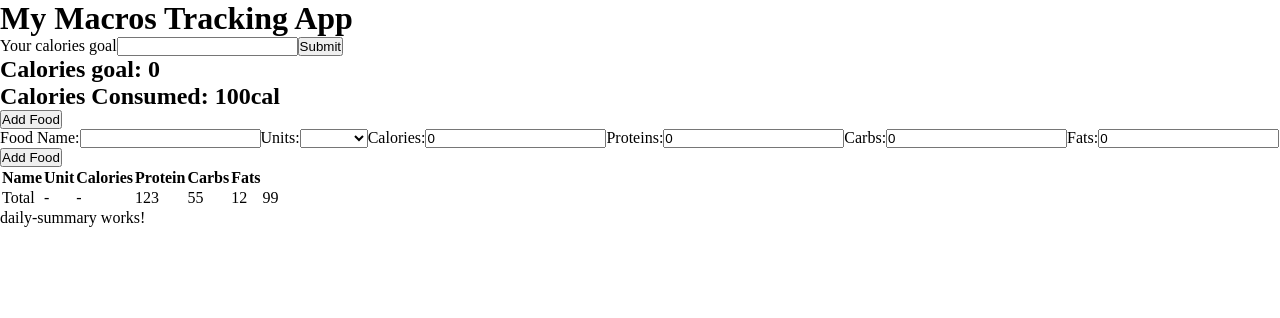
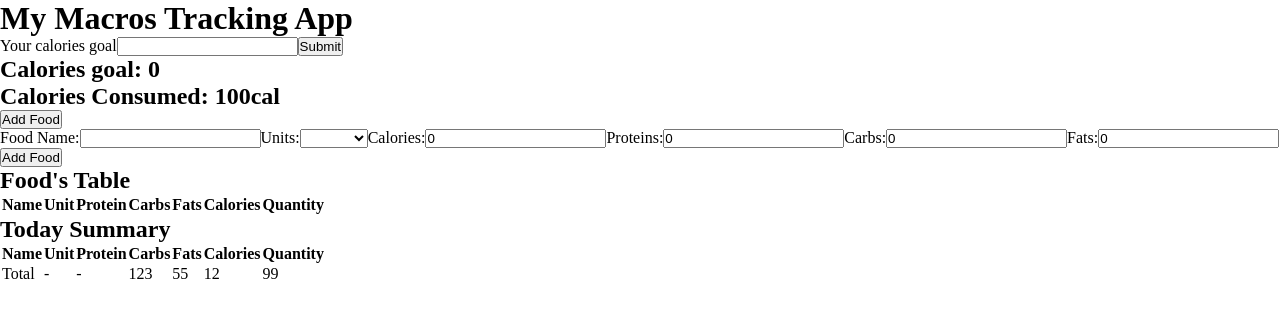
Before and after one commit to ChronoDan07/macros-tracker-app, an Angular app: page / in a window 1280 px wide. Shown: the top 318 px of the page. Built offline with nearby package versions, Linux system fonts and the light colour scheme.

Commit message:
Create DailySummary component that gets data from Foods Table and displays it

```diff
--- a/angular.json
+++ b/angular.json
@@ -13,6 +13,9 @@
         "@schematics/angular:component": {
           "style": "scss",
           "type": "component"
+        },
+        "@schematics/angular:service": {
+          "type": "service"
         }
       },
       "root": "",
--- a/src/app/components/daily-summary/daily-summary.component.html
+++ b/src/app/components/daily-summary/daily-summary.component.html
@@ -1 +1,35 @@
-<p>daily-summary works!</p>
+<h2>Today Summary</h2>
+<table>
+  <thead>
+    <tr>
+      <th>Name</th>
+      <th>Unit</th>
+      <th>Protein</th>
+      <th>Carbs</th>
+      <th>Fats</th>
+      <th>Calories</th>
+      <th>Quantity</th>
+    </tr>
+  </thead>
+  <tbody>
+    @for (food of summaryFoods; track food) {
+      <tr>
+        <td>{{ food.name }}</td>
+        <td>{{ food.units }}</td>
+        <td>{{ food.proteins }}</td>
+        <td>{{ food.carbs }}</td>
+        <td>{{ food.fats }}</td>
+        <td>{{ food.calories }}</td>
+      </tr>
+    }
+    <tr>
+      <td>Total</td>
+      <td>-</td>
+      <td>-</td>
+      <td>123</td>
+      <td>55</td>
+      <td>12</td>
+      <td>99</td>
+    </tr>
+  </tbody>
+</table>
--- a/src/app/components/daily-summary/daily-summary.component.ts
+++ b/src/app/components/daily-summary/daily-summary.component.ts
@@ -1,9 +1,22 @@
-import { Component } from '@angular/core';
+import { Component, OnInit } from '@angular/core';
+import { DailySummaryService } from '../../services/daily-summary.service';
+import { Food } from '../../model/food.type';
 
 @Component({
   selector: 'app-daily-summary',
+  standalone: true,
   imports: [],
   templateUrl: './daily-summary.component.html',
   styleUrl: './daily-summary.component.scss',
 })
-export class DailySummaryComponent {}
+export class DailySummaryComponent implements OnInit {
+  summaryFoods: Food[] = [];
+
+  constructor(private dailySummaryService: DailySummaryService) {}
+
+  ngOnInit(): void {
+    this.dailySummaryService.summaryFoods$.subscribe(list => {
+      this.summaryFoods = list;
+    });
+  }
+}
--- a/src/app/components/food-table/food-table.component.html
+++ b/src/app/components/food-table/food-table.component.html
@@ -1,12 +1,14 @@
+<h2>Food's Table</h2>
 <table>
   <thead>
     <tr>
       <th>Name</th>
       <th>Unit</th>
-      <th>Calories</th>
       <th>Protein</th>
       <th>Carbs</th>
       <th>Fats</th>
+      <th>Calories</th>
+      <th>Quantity</th>
     </tr>
   </thead>
   <tbody>
@@ -14,20 +16,17 @@
       <tr>
         <td>{{food.name}}</td>
         <td>{{food.units}}</td>
-        <td>{{food.calories}}</td>
         <td>{{food.proteins}}</td>
         <td>{{food.carbs}}</td>
         <td>{{food.fats}}</td>
+        <td>{{food.calories}}</td>
+        <td>
+          <input type="number" value="1">
+        </td>
+        <td>
+          <button (click)="addFoodSummary(food)">+</button>
+        </td>
       </tr>
     }
-    <tr>
-      <td>Total</td>
-      <td>-</td>
-      <td>-</td>
-      <td>123</td>
-      <td>55</td>
-      <td>12</td>
-      <td>99</td>
-    </tr>
   </tbody>
 </table>
--- a/src/app/components/food-table/food-table.component.ts
+++ b/src/app/components/food-table/food-table.component.ts
@@ -2,6 +2,7 @@ import { Component, OnInit } from '@angular/core';
 import { CommonModule } from '@angular/common';
 import { FoodService } from '../../services/food';
 import { Food } from '../../model/food.type';
+import { DailySummaryService } from '../../services/daily-summary.service';
 
 @Component({
   selector: 'app-food-table',
@@ -13,11 +14,17 @@ import { Food } from '../../model/food.type';
 export class FoodTableComponent implements OnInit {
   foods: Food[] = [];
 
-  constructor(private foodService: FoodService) {}
+  constructor(private foodService: FoodService,
+    private dailySummaryService: DailySummaryService
+  ) {}
 
   ngOnInit(): void {
     this.foodService.foods$.subscribe(list => {
       this.foods = list;
     });
   }
+
+  addFoodSummary(food: Food) {
+    this.dailySummaryService.addFood(food);
+  }
 }
--- /dev/null
+++ b/src/app/services/daily-summary.service.ts
@@ -0,0 +1,17 @@
+import { Injectable } from '@angular/core';
+import { BehaviorSubject } from 'rxjs';
+BehaviorSubject;
+import { Food } from '../model/food.type';
+
+@Injectable({
+  providedIn: 'root',
+})
+export class DailySummaryService {
+  private summaryFoods = new BehaviorSubject<Food[]>([]);
+  summaryFoods$ = this.summaryFoods.asObservable();
+
+  addFood(food: Food) {
+    const current = this.summaryFoods.value;
+    this.summaryFoods.next([...current, food]);
+  }
+}
```
Also changed, not shown: 1 other file (tests, documents, lock files or other folders).
